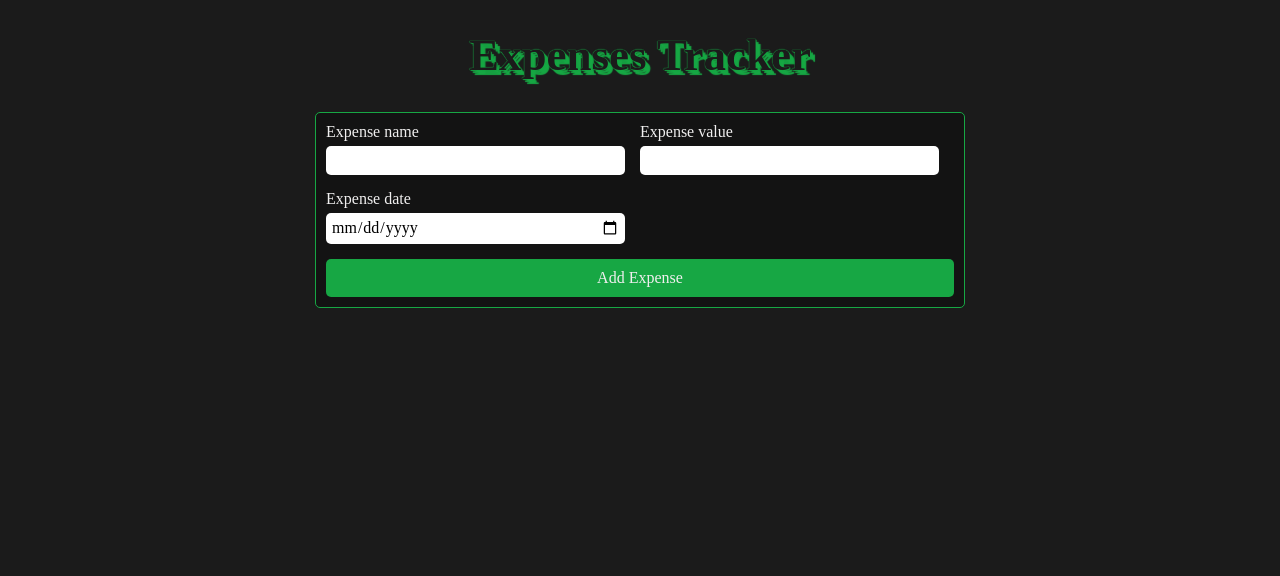
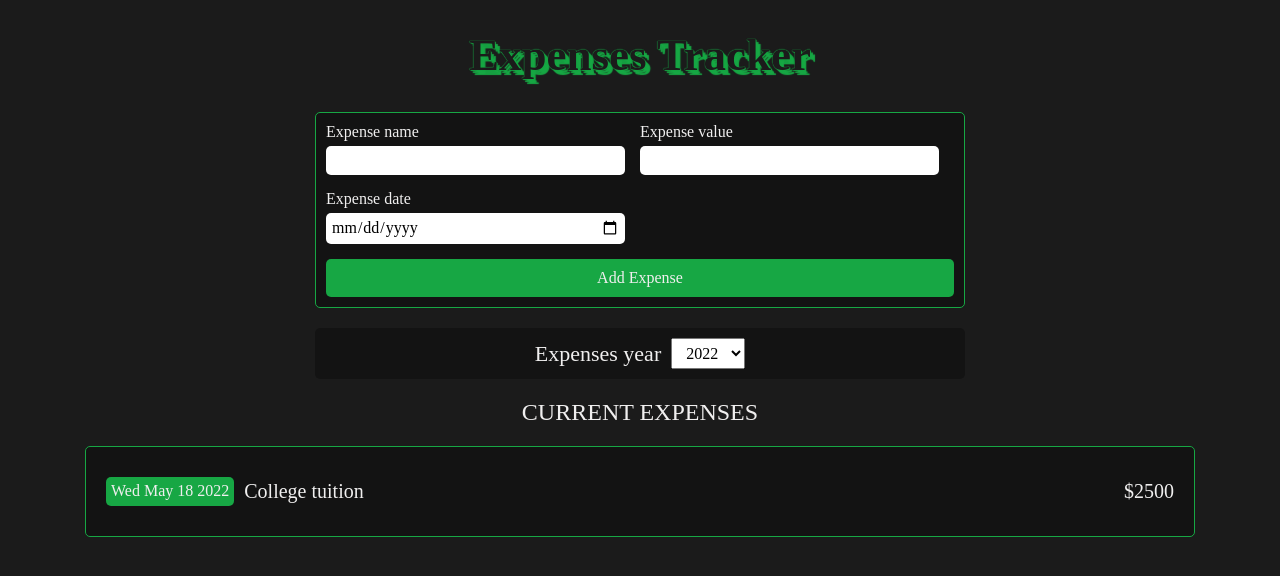
Before and after one commit to flare-s/expenses-tracker, a React (Create React App) app: page / in a window 1280 px wide. Shown: the top 576 px of the page. Built offline with nearby package versions, Linux system fonts and the light colour scheme.

Commit message:
Added the ability to filter expenses by a specific year

```diff
--- a/src/App.js
+++ b/src/App.js
@@ -4,8 +4,21 @@ import Header from "./components/Header";
 import Form from "./components/ExpensesForm";
 import Container from "./components/UI/Container";
 import ExpensesList from "./components/ExpensesList/ExpensesList";
+import FilterByYear from "./components/FilterByYear/FilterByYear";
 function App() {
-  const [expenses, setExpenses] = useState([]);
+  const expensesState = [
+    { name: "College tuition", value: 2500, date: "2022/05/18" },
+    { name: "Home renovation", value: 8500, date: "2020/11/22" },
+    { name: "New laptop", value: 4000, date: "2021/09/05" },
+    { name: "Family vacation", value: 6300, date: "2019/07/01" },
+  ];
+
+  const [expenses, setExpenses] = useState(expensesState);
+  const [year, setYear] = useState(2022);
+
+  const filteredExp = expenses.filter(
+    (exp) => new Date(exp.date).getFullYear() === +year
+  );
 
   const addExpense = (expense) => {
     setExpenses((prevExp) => [
@@ -16,13 +29,21 @@ function App() {
       },
     ]);
   };
+
+  const changeYear = (year) => {
+    setYear(year);
+  };
+
   return (
     <React.Fragment>
       <Header />
       <Container>
         <Form addExpense={addExpense} />
+        <FilterByYear year={year} changeYear={changeYear} />
       </Container>
-      {expenses.length > 0 && <ExpensesList expenses={expenses} />}
+      {filteredExp.length > 0 && (
+        <ExpensesList expenses={filteredExp} year={year} />
+      )}
     </React.Fragment>
   );
 }
--- a/src/components/ExpensesList/ExpensesList.js
+++ b/src/components/ExpensesList/ExpensesList.js
@@ -3,12 +3,13 @@ import Container from "../UI/Container";
 import styles from "./ExpensesList.module.css";
 
 const ExpensesList = (props) => {
+  const { expenses } = props;
   return (
     <section>
       <Container>
         <h2>Current Expenses</h2>
         <ul className={styles["expenses-list"]}>
-          {props.expenses.map((exp) => (
+          {expenses.map((exp) => (
             <li key={exp.id} className={styles["expense-item"]}>
               <time dateTime={exp.date} className={styles["expense-date"]}>
                 {new Date(exp.date).toDateString()}
--- /dev/null
+++ b/src/components/FilterByYear/FilterByYear.js
@@ -0,0 +1,25 @@
+import React from "react";
+import styles from "./FilterByYear.module.css";
+const FilterByYear = (props) => {
+  const { year, changeYear } = props;
+  return (
+    <div>
+      <form className={styles.form}>
+        <label htmlFor="year">Expenses year</label>
+        <select
+          id="year"
+          name="expenses-year"
+          value={year}
+          onChange={(e) => changeYear(e.target.value)}
+        >
+          <option value="2019">2019</option>
+          <option value="2020">2020</option>
+          <option value="2021">2021</option>
+          <option value="2022">2022</option>
+        </select>
+      </form>
+    </div>
+  );
+};
+
+export default FilterByYear;
--- /dev/null
+++ b/src/components/FilterByYear/FilterByYear.module.css
@@ -0,0 +1,20 @@
+.form {
+  max-width: 650px;
+  display: flex;
+  align-items: center;
+  justify-content: center;
+  flex-wrap: wrap;
+  margin: 20px auto;
+  padding: 10px;
+  border-radius: 5px;
+  background-color: var(--black-shade);
+  gap: 10px;
+}
+
+.form select {
+  padding: 5px 10px;
+}
+
+.form label {
+  font-size: calc(22rem / 16);
+}
```
Also changed, not shown: 1 other file (tests, documents, lock files or other folders).
